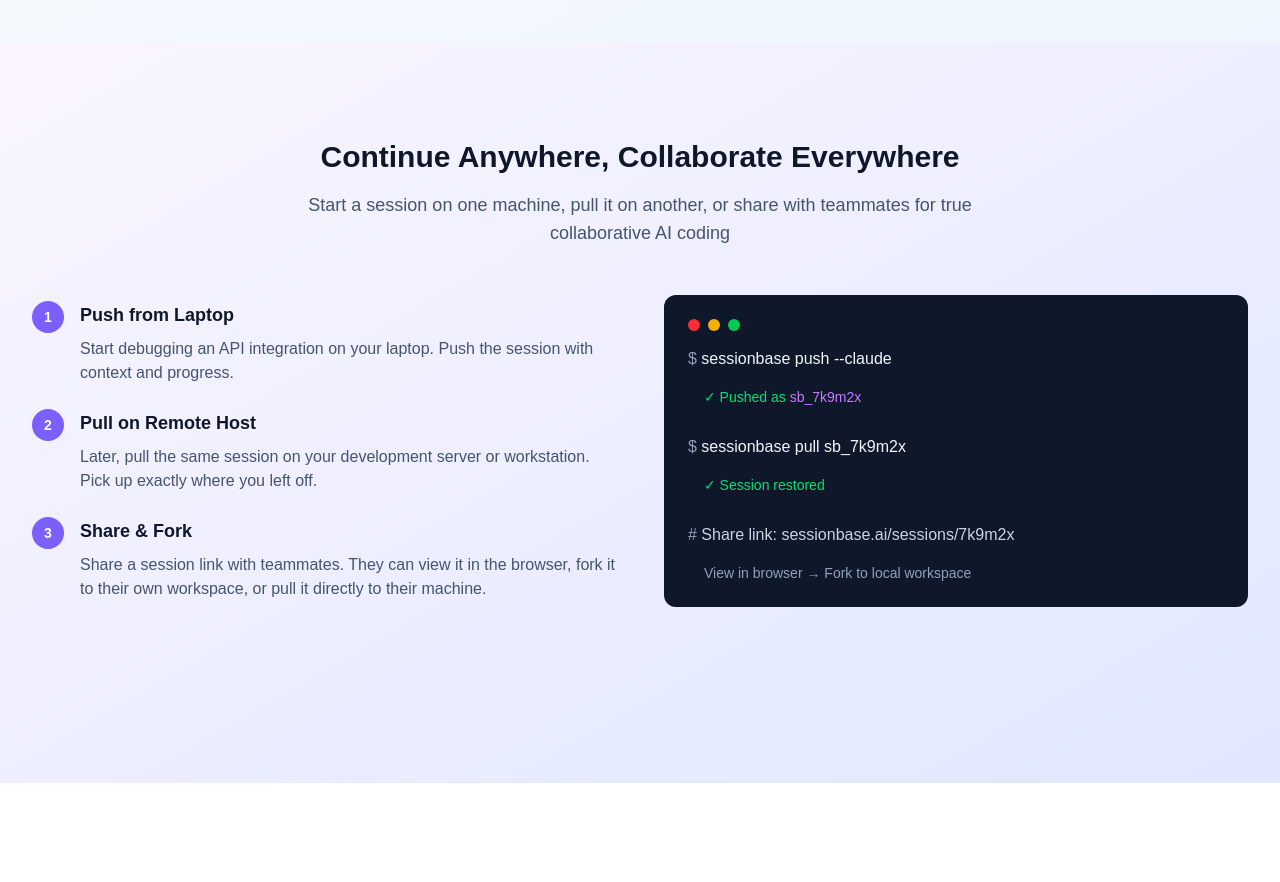
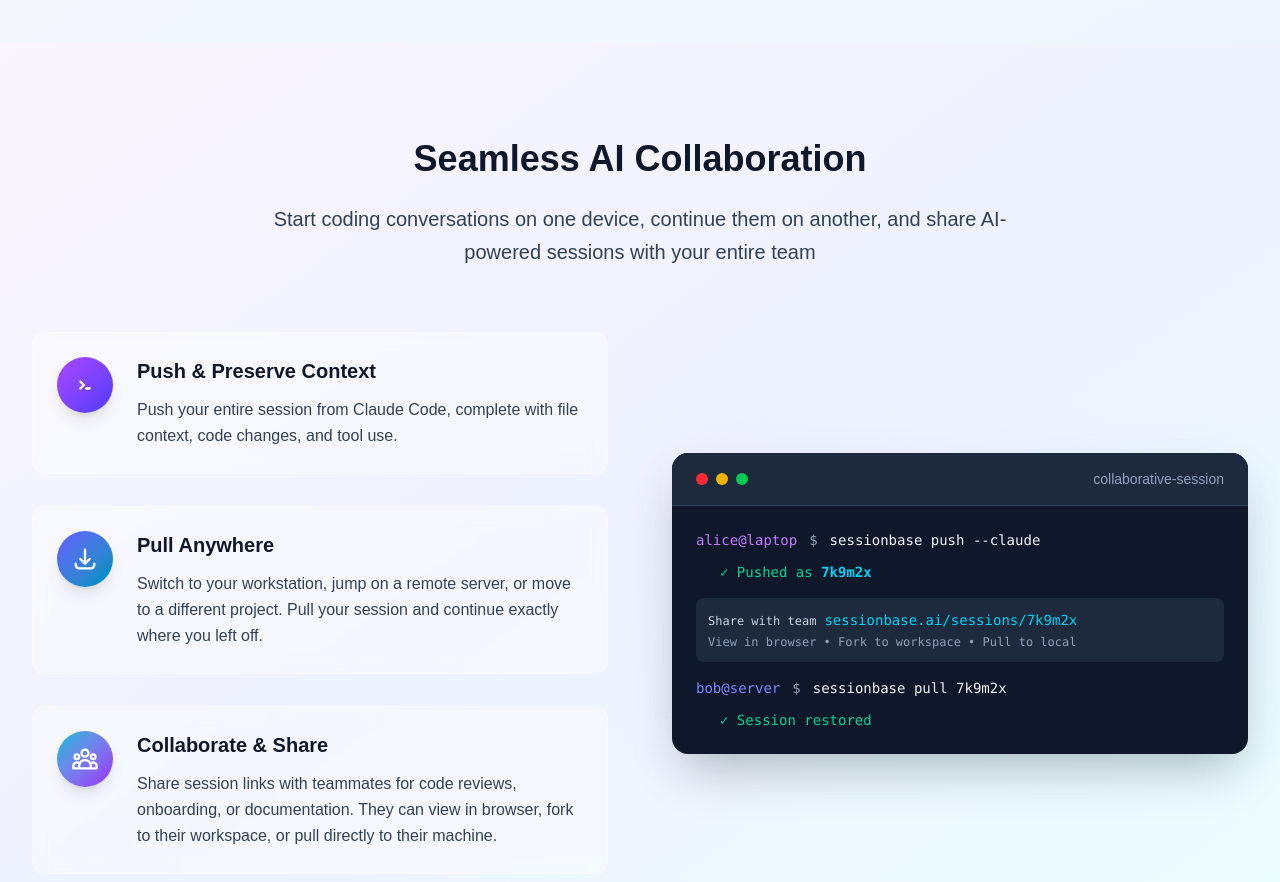
Before and after one commit to owenmccadden/sessionbase-frontend, a Next.js app: page / in a window 1280 px wide. Shown: the part 1520-2402 px from the top of the page. Before the commit the page ends 2303 px from the top, so only its background shows below. Built offline with nearby package versions, Linux system fonts and the light colour scheme; no server answers.

Commit message:
Redesigning how it works component

```diff
--- a/src/components/HowItWorks.js
+++ b/src/components/HowItWorks.js
@@ -1,137 +1,121 @@
 export default function HowItWorks() {
-  const steps = [
-    {
-      title: "Capture",
-      description: "Use platform-specific commands to save your coding session to a file.",
-      command: "/save session.json",
-      docsLink: "https://docs.sessionbase.ai",
-      icon: (
-        <svg className="w-12 h-12" fill="none" stroke="currentColor" viewBox="0 0 24 24">
-          <path
-            strokeLinecap="round"
-            strokeLinejoin="round"
-            strokeWidth={1.5}
-            d="M15 10l4.553-2.276A1 1 0 0121 8.618v6.764a1 1 0 01-1.447.894L15 14M5 18h8a2 2 0 002-2V8a2 2 0 00-2-2H5a2 2 0 00-2 2v8a2 2 0 002 2z"
-          />
-        </svg>
-      ),
-    },
-    {
-      title: "Upload",
-      description: "Upload your session file to the cloud with full-text search and intelligent tagging.",
-      command: "sessionbase upload session.json",
-      icon: (
-        <svg className="w-12 h-12" fill="none" stroke="currentColor" viewBox="0 0 24 24">
-          <path
-            strokeLinecap="round"
-            strokeLinejoin="round"
-            strokeWidth={1.5}
-            d="M7 16a4 4 0 01-.88-7.903A5 5 0 1115.9 6L16 6a5 5 0 011 9.9M15 13l-3-3m0 0l-3 3m3-3v12"
-          />
-        </svg>
-      ),
-    },
-    {
-      title: "Share",
-      description: "Generate shareable links for your sessions to include in documentation, PRs, or team discussions.",
-      shareUrl: "sessionbase.ai/sessions/f47ac10b-58cc-4372-a567-0e02b2c3d479",
-      icon: (
-        <svg className="w-12 h-12" fill="none" stroke="currentColor" viewBox="0 0 24 24">
-          <path
-            strokeLinecap="round"
-            strokeLinejoin="round"
-            strokeWidth={1.5}
-            d="M13 16h-1v-4h-1m1-4h.01M21 12a9 9 0 11-18 0 9 9 0 0118 0z"
-          />
-        </svg>
-      ),
-    },
-  ];
-
   return (
-    <section className="py-24 bg-gradient-to-br from-purple-50 to-indigo-100">
+    <section className="py-24 bg-gradient-to-br from-purple-50 via-indigo-50 to-cyan-50">
       <div className="max-w-7xl mx-auto px-4 sm:px-6 lg:px-8">
-        {/* Pull Behavior Section */}
-        <div className="mb-20">
-          <div className="text-center mb-12">
-            <h3 className="text-3xl font-semibold text-slate-900 mb-4">Continue Anywhere, Collaborate Everywhere</h3>
-            <p className="text-lg text-slate-600 max-w-3xl mx-auto">
-              Start a session on one machine, pull it on another, or share with teammates for true collaborative AI coding
+        <div className="text-center mb-16">
+          <h2 className="text-4xl font-bold text-slate-900 mb-6">
+            Seamless AI Collaboration
+          </h2>
+          <p className="text-xl text-slate-700 max-w-3xl mx-auto leading-relaxed font-medium">
+            Start coding conversations on one device, continue them on another,
+            and share AI-powered sessions with your entire team
           </p>
         </div>
 
-          <div className="grid lg:grid-cols-2 gap-12 items-center">
-            <div className="space-y-6">
-              <div className="flex items-start space-x-4">
-                <div className="flex-shrink-0 w-8 h-8 rounded-full flex items-center justify-center" style={{backgroundColor: '#7B5FFF'}}>
-                  <span className="text-white font-semibold text-sm">1</span>
+        <div className="grid lg:grid-cols-2 gap-16 items-center">
+          <div className="space-y-8">
+            <div className="group hover:scale-[1.02] transition-all duration-300">
+              <div className="flex items-start space-x-6 bg-white/40 backdrop-blur-sm rounded-xl p-6 border border-white/20 hover:bg-white/60 hover:shadow-lg transition-all duration-300">
+                <div className="flex-shrink-0 w-14 h-14 rounded-full bg-gradient-to-br from-purple-500 to-indigo-600 flex items-center justify-center shadow-lg group-hover:shadow-xl group-hover:scale-110 transition-all duration-300">
+                  <svg className="w-7 h-7 text-white" fill="none" stroke="currentColor" viewBox="0 0 24 24">
+                    <path strokeLinecap="round" strokeLinejoin="round" strokeWidth={2} d="M8 9l3 3-3 3m5 0h3" />
+                  </svg>
                 </div>
-                <div>
-                  <h4 className="text-lg font-semibold text-slate-900 mb-2">Push from Laptop</h4>
-                  <p className="text-slate-600">Start debugging an API integration on your laptop. Push the session with context and progress.</p>
-                </div>
-              </div>
-
-              <div className="flex items-start space-x-4">
-                <div className="flex-shrink-0 w-8 h-8 rounded-full flex items-center justify-center" style={{backgroundColor: '#7B5FFF'}}>
-                  <span className="text-white font-semibold text-sm">2</span>
-                </div>
-                <div>
-                  <h4 className="text-lg font-semibold text-slate-900 mb-2">Pull on Remote Host</h4>
-                  <p className="text-slate-600">Later, pull the same session on your development server or workstation. Pick up exactly where you left off.</p>
-                </div>
-              </div>
-
-              <div className="flex items-start space-x-4">
-                <div className="flex-shrink-0 w-8 h-8 rounded-full flex items-center justify-center" style={{backgroundColor: '#7B5FFF'}}>
-                  <span className="text-white font-semibold text-sm">3</span>
-                </div>
-                <div>
-                  <h4 className="text-lg font-semibold text-slate-900 mb-2">Share & Fork</h4>
-                  <p className="text-slate-600">Share a session link with teammates. They can view it in the browser, fork it to their own workspace, or pull it directly to their machine.</p>
+                <div className="flex-1">
+                  <h3 className="text-xl font-bold text-slate-900 mb-3 group-hover:text-purple-600 transition-colors duration-300">Push & Preserve Context</h3>
+                  <p className="text-slate-700 leading-relaxed text-base">
+                    Push your entire session from Claude Code, complete with file context,
+                    code changes, and tool use.
+                  </p>
                 </div>
               </div>
             </div>
 
-            <div className="bg-slate-900 rounded-xl p-6">
-              <div className="space-y-4">
-                <div>
-                  <div className="flex items-center space-x-2 mb-2">
+            <div className="group hover:scale-[1.02] transition-all duration-300">
+              <div className="flex items-start space-x-6 bg-white/40 backdrop-blur-sm rounded-xl p-6 border border-white/20 hover:bg-white/60 hover:shadow-lg transition-all duration-300">
+                <div className="flex-shrink-0 w-14 h-14 rounded-full bg-gradient-to-br from-indigo-500 to-cyan-600 flex items-center justify-center shadow-lg group-hover:shadow-xl group-hover:scale-110 transition-all duration-300">
+                  <svg className="w-7 h-7 text-white" fill="none" stroke="currentColor" viewBox="0 0 24 24">
+                    <path strokeLinecap="round" strokeLinejoin="round" strokeWidth={2} d="M4 16v1a3 3 0 003 3h10a3 3 0 003-3v-1m-4-4l-4 4m0 0l-4-4m4 4V4" />
+                  </svg>
+                </div>
+                <div className="flex-1">
+                  <h3 className="text-xl font-bold text-slate-900 mb-3 group-hover:text-indigo-600 transition-colors duration-300">Pull Anywhere</h3>
+                  <p className="text-slate-700 leading-relaxed text-base">
+                    Switch to your workstation, jump on a remote server, or move to a different project.
+                    Pull your session and continue exactly where you left off.
+                  </p>
+                </div>
+              </div>
+            </div>
+
+            <div className="group hover:scale-[1.02] transition-all duration-300">
+              <div className="flex items-start space-x-6 bg-white/40 backdrop-blur-sm rounded-xl p-6 border border-white/20 hover:bg-white/60 hover:shadow-lg transition-all duration-300">
+                <div className="flex-shrink-0 w-14 h-14 rounded-full bg-gradient-to-br from-cyan-500 to-purple-600 flex items-center justify-center shadow-lg group-hover:shadow-xl group-hover:scale-110 transition-all duration-300">
+                  <svg className="w-7 h-7 text-white" fill="none" stroke="currentColor" viewBox="0 0 24 24">
+                    <path strokeLinecap="round" strokeLinejoin="round" strokeWidth={2} d="M17 20h5v-2a3 3 0 00-5.356-1.857M17 20H7m10 0v-2c0-.656-.126-1.283-.356-1.857M7 20H2v-2a3 3 0 015.356-1.857M7 20v-2c0-.656.126-1.283.356-1.857m0 0a5.002 5.002 0 019.288 0M15 7a3 3 0 11-6 0 3 3 0 016 0zm6 3a2 2 0 11-4 0 2 2 0 014 0zM7 10a2 2 0 11-4 0 2 2 0 014 0z" />
+                  </svg>
+                </div>
+                <div className="flex-1">
+                  <h3 className="text-xl font-bold text-slate-900 mb-3 group-hover:text-cyan-600 transition-colors duration-300">Collaborate & Share</h3>
+                  <p className="text-slate-700 leading-relaxed text-base">
+                    Share session links with teammates for code reviews, onboarding, or documentation.
+                    They can view in browser, fork to their workspace, or pull directly to their machine.
+                  </p>
+                </div>
+              </div>
+            </div>
+          </div>
+
+          <div className="relative">
+            <div className="absolute inset-0 bg-gradient-to-br from-purple-200/30 to-cyan-200/30 rounded-2xl blur-xl"></div>
+            <div className="relative bg-slate-900 rounded-2xl shadow-2xl overflow-hidden">
+              <div className="bg-slate-800 px-6 py-4 border-b border-slate-700">
+                <div className="flex items-center justify-between">
+                  <div className="flex items-center space-x-2">
                     <div className="w-3 h-3 rounded-full bg-red-500"></div>
                     <div className="w-3 h-3 rounded-full bg-yellow-500"></div>
                     <div className="w-3 h-3 rounded-full bg-green-500"></div>
                   </div>
+                  <div className="text-slate-400 text-sm font-mono">collaborative-session</div>
                 </div>
-                <div className="space-y-4">
-                  <div>
-                    <span className="text-slate-400">$ </span>
+              </div>
+
+              <div className="p-6 space-y-4 text-sm" style={{fontFamily: 'SF Mono, Monaco, Inconsolata, "Roboto Mono", Consolas, "Courier New", monospace'}}>
+                <div className="space-y-3">
+                  <div className="flex items-center space-x-3">
+                    <span className="text-purple-400">alice@laptop</span>
+                    <span className="text-slate-400">$</span>
                     <span className="text-slate-100">sessionbase push --claude</span>
                   </div>
-                  <div className="text-green-400 text-sm ml-4">
-                    ✓ Pushed as <span className="text-purple-400">sb_7k9m2x</span>
+                  <div className="text-emerald-400 ml-6">
+                    <span>✓ Pushed as <span className="text-cyan-400 font-semibold">7k9m2x</span></span>
                   </div>
 
-                  <div className="pt-3">
-                    <span className="text-slate-400">$ </span>
-                    <span className="text-slate-100">sessionbase pull sb_7k9m2x</span>
+                  <div className="bg-slate-800 rounded-lg p-3 mt-4">
+                    <div className="mb-1">
+                      <span className="text-slate-300 text-xs">Share with team</span>
+                      <span className="text-cyan-400 text-sm ml-2">sessionbase.ai/sessions/7k9m2x</span>
                     </div>
-                  <div className="text-green-400 text-sm ml-4">
-                    ✓ Session restored
+                    <div className="text-slate-400 text-xs">
+                      View in browser • Fork to workspace • Pull to local
+                    </div>
+                  </div>
                 </div>
 
-                  <div className="pt-3">
-                    <span className="text-slate-400"># </span>
-                    <span className="text-slate-300">Share link: sessionbase.ai/sessions/7k9m2x</span>
+                <div className="space-y-3">
+                  <div className="flex items-center space-x-3">
+                    <span className="text-indigo-400">bob@server</span>
+                    <span className="text-slate-400">$</span>
+                    <span className="text-slate-100">sessionbase pull 7k9m2x</span>
                   </div>
-                  <div className="text-slate-400 text-sm ml-4">
-                    View in browser → Fork to local workspace
+                  <div className="text-emerald-400 ml-6">
+                    <span>✓ Session restored</span>
                   </div>
                 </div>
               </div>
             </div>
           </div>
         </div>
-
       </div>
     </section>
   );
```
Lines whose indentation alone changed are shown as unchanged.
